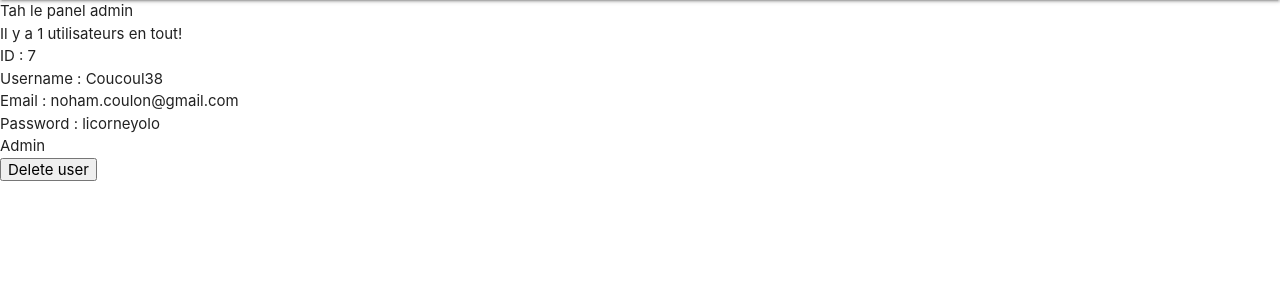
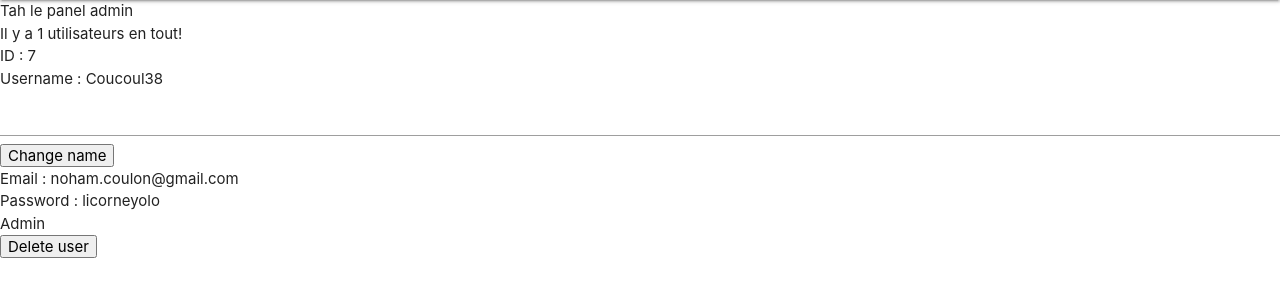
Before and after one commit to coucoul38/php-database, a PHP site: page /admin.php in a window 1280 px wide. Shown: the part 64-364 px from the top of the page. Run offline with PHP 8.4, Linux system fonts and the light colour scheme; a user stored in the database is signed in; data comes from the database, SQL or seed files in the repository; some libraries are stand-ins or nearby versions.

Commit message:
change name test

```diff
--- a/admin.php
+++ b/admin.php
@@ -31,7 +31,13 @@
             //print_r($userList);
             foreach($userList as $user){
                 echo "ID : ".$user[0]."<br>";
-                echo "Username : ".$user[1]."<br>";
+                echo "Username : ".$user[1]."<br>";?>
+                <form method='post' action="actions/renameUser.php">
+                    <input type='hidden' name="id" value="<?php echo $user[0]; ?>">
+                    <input type='text' name="name" value="<?php $user[1] ?>">
+                    <input type='submit' value="Change name">
+                </form>
+                <?php
                 echo "Email : ".$user[2]."<br>";
                 echo "Password : ".$user[3]."<br>";
                 echo $user[4]==0?"Utilisateur":"Admin";
```
